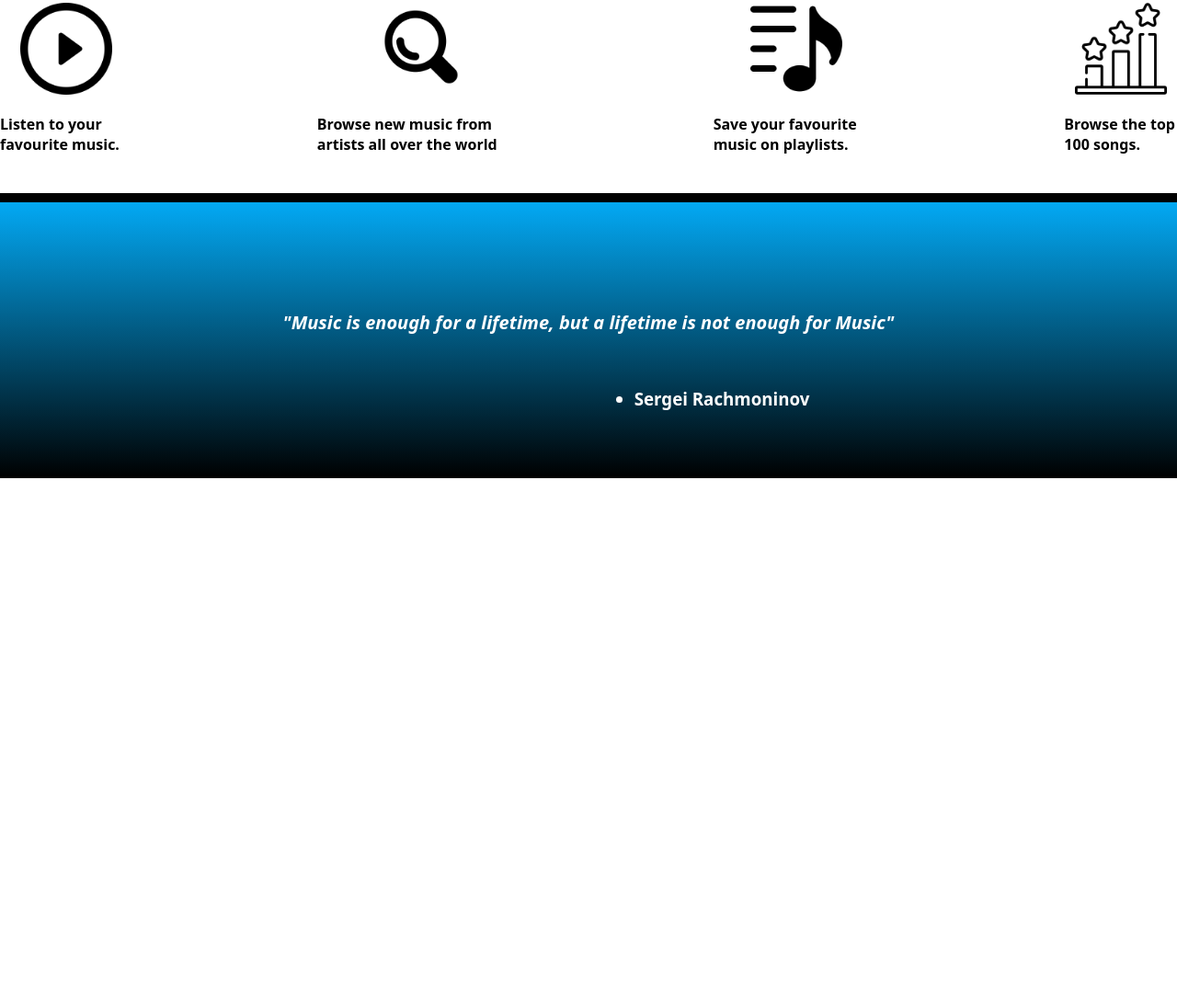
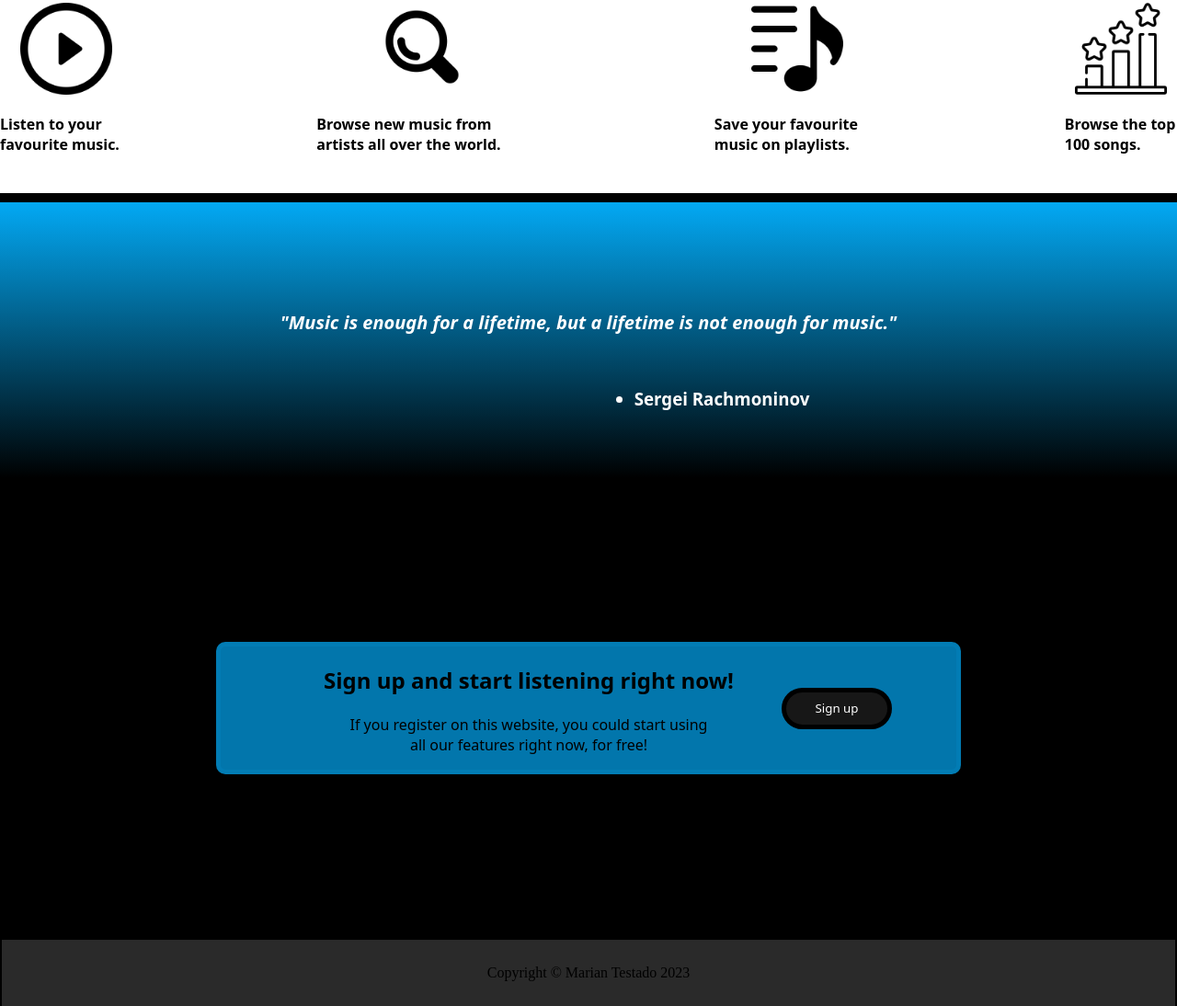
Before and after one commit to marianTestado/music-project, a plain HTML site: page index.html in a window 1280 px wide. Shown: the part 770-1864 px from the top of the page at 92% size. Before the commit the page ends 1290 px from the top, so only its background shows below. Drawn offline with Linux system fonts and the light colour scheme.

Commit message:
Added footer section

```diff
--- a/css/style.css
+++ b/css/style.css
@@ -78,6 +78,7 @@ body{
     color: white;
     font-size: 20px;
     font-family: system-ui, -apple-system, BlinkMacSystemFont, 'Segoe UI', Roboto, Oxygen, Ubuntu, Cantarell, 'Open Sans', 'Helvetica Neue', sans-serif;
+    font-weight: bold;
 }
 
 .title-content .title-image{
@@ -151,3 +152,69 @@ body{
     font-family: system-ui, -apple-system, BlinkMacSystemFont, 'Segoe UI', Roboto, Oxygen, Ubuntu, Cantarell, 'Open Sans', 'Helvetica Neue', sans-serif;
     color: white;
 }
+
+.last-panel{
+    background: black;
+    display: flex;
+    justify-content: center;
+    align-items: center;
+    height: 500px;
+}
+
+.last-banner{
+    background: #0276ac;
+    display: flex;
+    width: 800px;
+    border-radius: 10px;
+    align-items: center;
+    border:rgba(3, 168, 244, 0.109) solid 5px;
+
+}
+
+.last-banner .text-panel{
+    display: flex;
+    width: 400px;
+    flex-direction: column;
+    align-items: center;
+    text-align: center;
+    flex: 1;
+    font-family: system-ui, -apple-system, BlinkMacSystemFont, 'Segoe UI', Roboto, Oxygen, Ubuntu, Cantarell, 'Open Sans', 'Helvetica Neue', sans-serif;
+    color: black;
+    margin-left: 60px;
+}
+
+.last-banner .text-panel p{
+    flex-wrap: wrap;
+    flex-shrink: 2;
+    width: 400px;
+    margin-top: 1px;
+}
+
+.last-banner button{
+    background: rgb(23, 23, 23);
+    height: 45px;
+    width: 120px;
+    border-radius: 25px;
+    border: 5px solid black;
+    margin-right: 70px;
+
+}
+
+.last-banner button a{
+    text-decoration: none;
+    color: white;
+    font-family: system-ui, -apple-system, BlinkMacSystemFont, 'Segoe UI', Roboto, Oxygen, Ubuntu, Cantarell, 'Open Sans', 'Helvetica Neue', sans-serif;
+    font-weight: 500;
+}
+
+.footer {
+    height: 72px;
+    background: #2a2a2a;
+    color: black;
+    display: flex;
+    margin-top: auto;
+    align-items: center;
+    justify-content: center;
+    border: 2px solid black;
+    border-bottom: 0px;
+  }
--- a/index.html
+++ b/index.html
@@ -32,7 +32,7 @@
                 </div>
                 <div class="feature">
                     <img class="feature-image" src="./images/features-browse.png" alt="" height="100px">
-                    <p>Browse new music from artists all over the world</p>
+                    <p>Browse new music from artists all over the world.</p>
                 </div>
                 <div class="feature">
                     <img class="feature-image" src="./images/features-playlist.png" alt="" height="100px">
@@ -47,11 +47,22 @@
 
         </div>
         <div class="quote-panel">
-            <p>"Music is enough for a lifetime, but a lifetime is not enough for Music"</p>
+            <p>"Music is enough for a lifetime, but a lifetime is not enough for music."</p>
             <h3><ul><li>Sergei Rachmoninov</li></ul></h3>
 
         </div>
+        <div class="last-panel">
+            <div class="last-banner">
+                <div class="text-panel">
+                    <h2 class="banner-title">Sign up and start listening right now!</h2>
+                    <p class="banner-text">If you register on this website, you could start using all our features right now, for free!</p>
+                </div>
+                <button class="class-button"><a href="">Sign up</a></button>
+            </div>
+        </div>
+        <div class="footer">
+            Copyright © Marian Testado 2023
 
-
+        </div>
     </body>
 </html>
```
